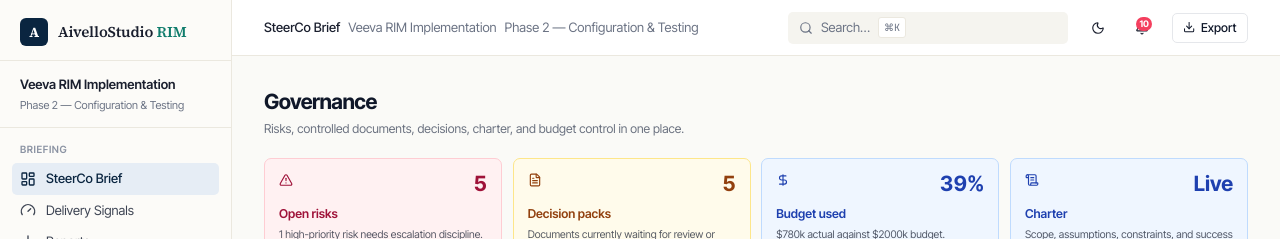
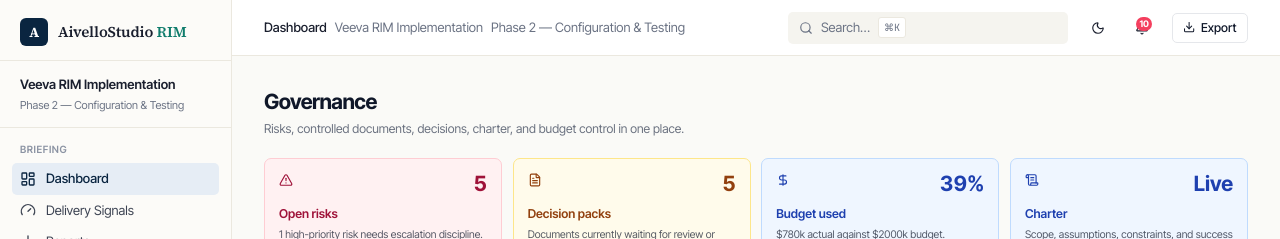
Before and after one commit to buildpod/pharmapm-command-center, a Next.js app in the folder v2/: page /governance in a window 1280 px wide. Shown: the top 239 px of the page. Built offline with nearby package versions, Linux system fonts and the light colour scheme.

Commit message:
Standardize landing page label

```diff
--- a/v2/components/sidebar.tsx
+++ b/v2/components/sidebar.tsx
@@ -27,7 +27,7 @@
   {
     label: "Briefing",
     items: [
-      { label: "SteerCo Brief", href: "/", icon: LayoutDashboard },
+      { label: "Dashboard", href: "/", icon: LayoutDashboard },
       { label: "Delivery Signals", href: "/truth", icon: Gauge },
       { label: "Reports", href: "/reports", icon: BarChart2 },
     ],
--- a/v2/components/topbar.tsx
+++ b/v2/components/topbar.tsx
@@ -13,7 +13,7 @@
 import { useState } from "react";
 
 const routeLabels: Record<string, string> = {
-  "/":           "SteerCo Brief",
+  "/":           "Dashboard",
   "/truth":      "Delivery Signals",
   "/setup":      "Project Setup",
   "/worklist":   "Worklist",
```
